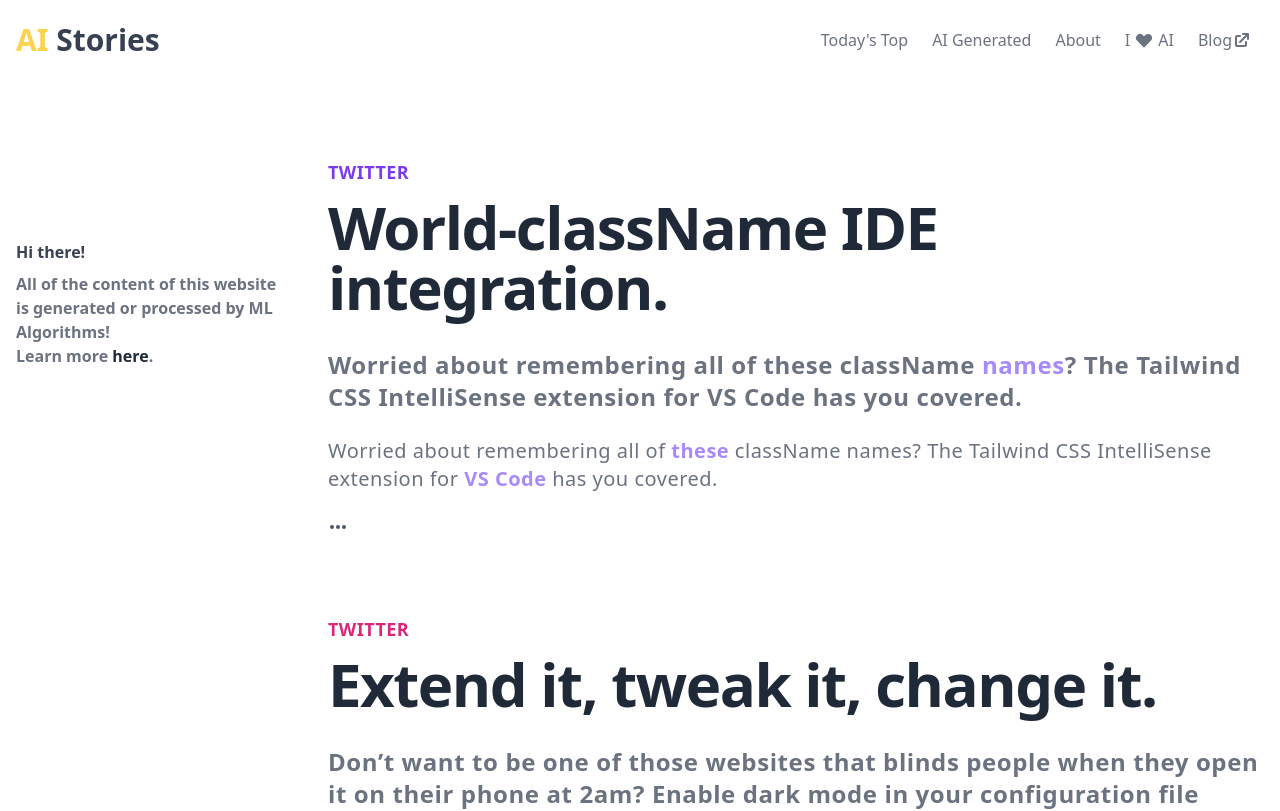
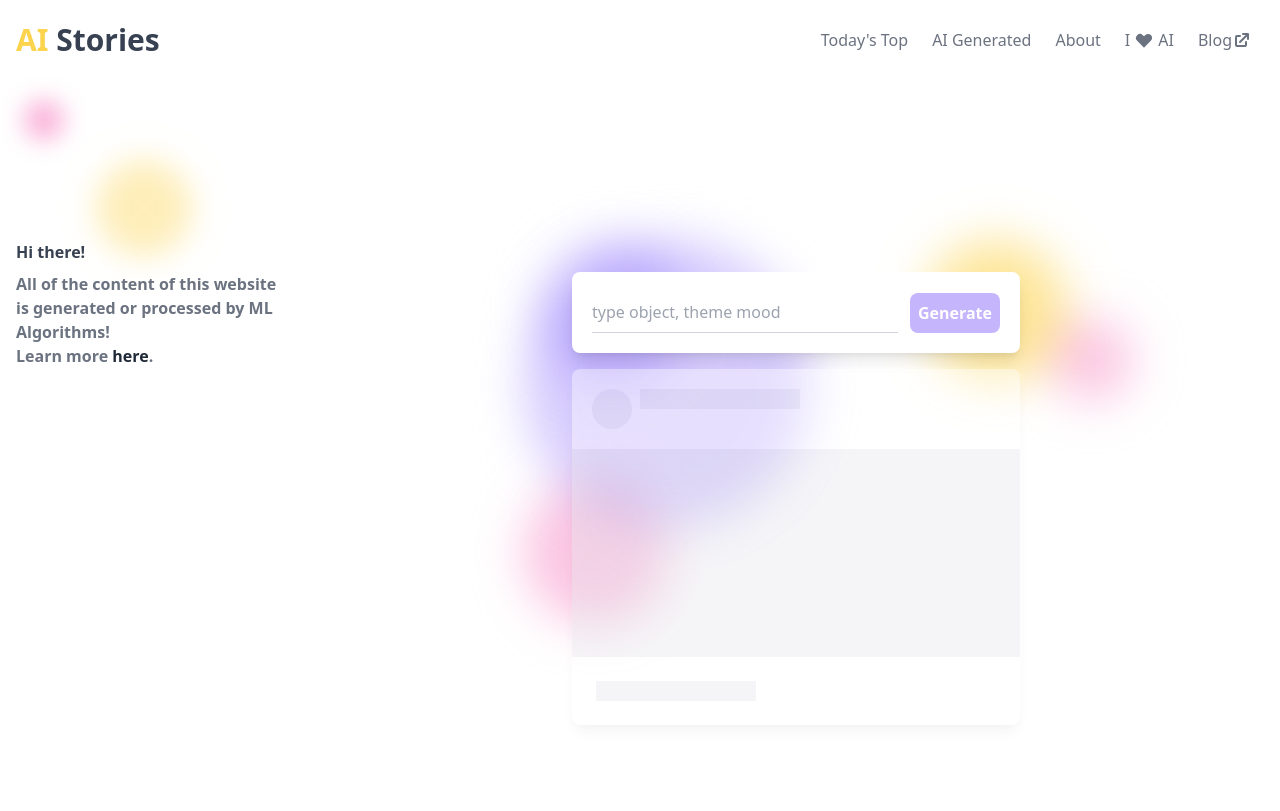
Before and after one commit to bkirova/nextjstrends, a Next.js app: page /generated in a window 1280 px wide. Shown: the top 811 px of the page. Built offline with nearby package versions, Linux system fonts and the light colour scheme.

Commit message:
feat: add styles

```diff
--- a/components/sidebar.js
+++ b/components/sidebar.js
@@ -3,6 +3,8 @@ export default function Sidebar(props) {
     return (
 		<div className="flex lg:pt-40 pr-10 bg-white">
 			<ul className="flex flex-col w-full">
+      <div className="absolute top-5 left-2 w-10 h-10 bg-pink-300 rounded-full mix-blend-multiply filter blur-md opacity-90"></div>
+      <div className="absolute top-20 left-20 w-24 h-24 bg-yellow-300 rounded-full mix-blend-multiply filter blur-lg opacity-40"></div>
                 <p className="font-medium text-gray-700 mb-2 font-bold" >Hi there!</p>
                 <p className="font-medium text-gray-500 font-semibold">All of the content of this website is generated or processed by ML Algorithms!</p>
                 <p className="font-medium text-gray-500 mb-4 font-semibold">Learn more <a href="/about" className="font-extrabold text-gray-800">here</a>.</p>
--- a/package.json
+++ b/package.json
@@ -20,6 +20,7 @@
     "date-fns": "^2.22.1",
     "gray-matter": "^4.0.3",
     "next": "^10.0.0",
+    "parse": "^3.2.0",
     "react": "17.0.1",
     "react-dom": "17.0.1",
     "react-images-uploading": "^3.1.2",
--- a/pages/ai.js
+++ b/pages/ai.js
@@ -167,8 +167,13 @@ export default function AI() {
         }) => (
           <div className="upload__image-wrapper ">
             <div style={isDragging ? { color: "red" } : null}
-              onClick={onImageUpload} {...dragProps} className={`${isDragDropVisible ? 'flex' : 'hidden'} w-full h-64 items-center content-center justify-center bg-white-500 hover:bg-gray-100 text-2xl font-extrabold text-gray-700 rounded border-4 animate-pulse`}>
-                Click or Drop here
+              onClick={onImageUpload} {...dragProps} className={`${isDragDropVisible ? 'flex' : 'hidden'} p-20 h-full w-full lg:max-w-xl text-center flex flex-col items-center justify-center items-center hover:bg-gray-100 rounded-lg border-4 border-dashed group text-center`}>
+
+                <div class="flex flex-auto">
+                  <img class="has-mask h-36 object-center" src="/images/upload.jpg" alt="freepik image"/>
+                </div>
+                <p class="pointer-none text-gray-500 "><span class="text-sm">Drag and drop</span> files here <br /> or <a href="" id="" class="text-blue-600 hover:underline">select a file</a> from your computer</p>
+
             </div>
 
             {imageList.map((image, index) => (
--- a/pages/generated.js
+++ b/pages/generated.js
@@ -1,11 +1,51 @@
 
 import Layout from '../components/layouts/home'
-import GeneratedList from '../components/generatedList'
 
 export default function Generated() {
     return (
         <Layout>
-            <GeneratedList/>
+
+            <div className="mt-40 flex items-center justify-center px-16">
+            <div className="relative w-full max-w-lg">
+                <div className="absolute top-60 -left-4 w-36 h-36 bg-pink-300 rounded-full mix-blend-multiply filter blur-xl opacity-90 animate-pulse"></div>
+                <div className="absolute top-0 -left-4 w-72 h-72 bg-purple-300 rounded-full mix-blend-multiply filter blur-xl opacity-70"></div>
+
+                <div className="absolute top-0 -right-4 w-36 h-36 bg-yellow-300 rounded-full mix-blend-multiply filter blur-xl opacity-70 animate-pulse "></div>
+                <div className="absolute top-20 -right-20 w-20 h-20 bg-pink-300 rounded-full mix-blend-multiply filter blur-xl opacity-90 animate-pulse "></div>
+
+                <div className="absolute top-100 right-500 w-36 h-36 bg-purple-300 rounded-full mix-blend-multiply filter blur-xl opacity-70 animate-pulse"></div>
+                <div className="m-8 relative space-y-4">
+
+                <div className="p-5 bg-white rounded-lg flex items-center justify-between space-x-8 shadow-lg">
+                    <div className="flex-1 flex justify-between items-center">
+                    <input class="w-full text-base mr-3 py-2 border-b border-gray-300 focus:outline-none focus:border-purple-500" type="" placeholder="type object, theme mood" value=""/>
+
+                    <button type="button" className="p-2 bg-purple-300 hover:bg-purple-400 focus:ring-purple-400 focus:ring-offset-purple-200 text-white transition ease-in duration-200 text-center text-base font-semibold focus:outline-none focus:ring-2 focus:ring-offset-2  rounded-lg ">
+                        Generate
+                    </button>
+                    </div>
+                </div>
+                <div className="bg-white rounded-lg flex flex-col shadow-lg opacity-40">
+                    <div className="flex p-5">
+                        <div data-placeholder className="mr-2 h-10 w-10 rounded-full overflow-hidden relative bg-gray-200">
+
+                        </div>
+                        <div className="flex flex-col justify-between items-center">
+                            <div data-placeholder className="mb-2 h-5 w-40 overflow-hidden relative bg-gray-200">
+
+                            </div>
+                        </div>
+                    </div>
+                    <div data-placeholder className="h-52 w-full overflow-hidden relative bg-gray-200"></div>
+
+                    <div data-placeholder className="m-6 h-5 w-40 overflow-hidden relative bg-gray-200">
+
+                    </div>
+                </div>
+
+                </div>
+            </div>
+            </div>
         </Layout>
     )
 }
--- a/pages/top.js
+++ b/pages/top.js
@@ -1,25 +1,11 @@
 
 import Layout from '../components/layouts/home'
-import TopList from '../components/topList'
+import GeneratedList from '../components/generatedList'
 
-let items = [
-    {category: 'NEWS', title: 'DogeCoin to the moon', text: 'Dogecoin is a cryptocurrency created by software engineers Billy Markus and Jackson Palmer, who decided to create a payment system as a joke.'},
-    {category: 'DEVELOPING', title: 'Next.js the next js framework', text: 'Next.js is an open-source React front-end development web framework created by Vercel that enables functionality such as server-side rendering.'},
-    {category: 'MEDIUM', title: 'DogeCoin', text: 'Dogecoin is a cryptocurrency created by software engineers Billy Markus and Jackson Palmer, who decided to create a payment system as a joke. Dogecoin is a cryptocurrency created by software engineers Billy Markus and Jackson Palmer, who decided to create a payment system as a joke.Dogecoin is a cryptocurrency created by software engineers Billy Markus and Jackson Palmer, who decided to create a payment system as a joke.'},
-    {category: 'MEDIUM', title: 'App Development', text: 'Dogecoin is a cryptocurrency created by software engineers Billy Markus and Jackson Palmer, who decided to create a payment system as a joke.'},
-    {category: 'MEDIUM', title: 'DogeCoin', text: 'Dogecoin is a cryptocurrency created by software engineers Billy Markus and Jackson Palmer, who decided to create a payment system as a joke.'},
-    {category: 'MEDIUM', title: 'DogeCoin', text: 'Dogecoin is a cryptocurrency created by software engineers Billy Markus and Jackson Palmer, who decided to create a payment system as a joke.'},
-    {category: 'MEDIUM', title: 'DogeCoin', text: 'Dogecoin is a cryptocurrency created by software engineers Billy Markus and Jackson Palmer, who decided to create a payment system as a joke.'},
-    {category: 'MEDIUM', title: 'DogeCoin', text: 'Dogecoin is a cryptocurrency created by software engineers Billy Markus and Jackson Palmer, who decided to create a payment system as a joke.'},
-    {category: 'MEDIUM', title: 'DogeCoin', text: 'Dogecoin is a cryptocurrency created by software engineers Billy Markus and Jackson Palmer, who decided to create a payment system as a joke.'},
-  ];
-
-export default function Top() {
+export default function Generated() {
     return (
         <Layout>
-            <div className="text-2xl font-bold text-gray-500 tracking-wide space-y-6 mb-6 mt-20">Worried about remembering all of these className <span className="font-extrabold text-purple-400">names</span>? The Tailwind CSS IntelliSense extension for VS Code has you covered.</div>
-
-            <TopList items={items}></TopList>
+            <GeneratedList/>
         </Layout>
     )
 }
```
Also changed, not shown: pages/_app.js (+20 -0 lines), public/images/upload.jpg (added), 1 other file (tests, documents, lock files or other folders).
